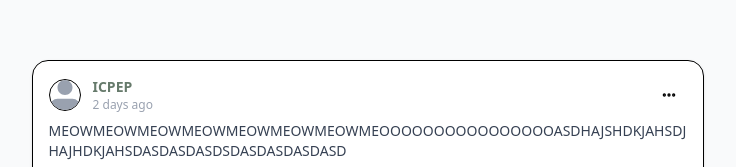
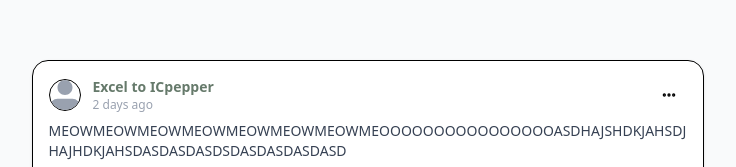
Before and after one commit to kemdav/Tambayan, a Next.js app: page /test/display-post-test in a window 1280 px wide. Shown: the part 127-294 px from the top of the page, without its empty margins (265-1001 px from the left). Built offline with nearby package versions, Linux system fonts and the light colour scheme.

Commit message:
fix: added recipient and isDetailed in display-post

```diff
--- a/src/app/components/ui/general/display-post-component.tsx
+++ b/src/app/components/ui/general/display-post-component.tsx
@@ -24,6 +24,8 @@ interface DisplayPostComponentProps {
   onLike?: () => void;
   onComment?: () => void;
   orgLabel?: string;
+  recipient?: string;
+  isDetailed?: boolean;
 }
 
 const EllipsisIcon = (props: React.SVGProps<SVGSVGElement>) => (
@@ -54,6 +56,8 @@ export const DisplayPostComponent: React.FC<DisplayPostComponentProps> = ({
   onLike,
   onComment,
   orgLabel: initialOrgLabel,
+  recipient,
+  isDetailed = true,
 }) => {
   const [showComment, setShowComment] = React.useState(false);
   const [showEdit, setShowEdit] = useState(false);
@@ -109,7 +113,13 @@ export const DisplayPostComponent: React.FC<DisplayPostComponentProps> = ({
           <AvatarIcon src={avatarSrc} alt={posterName} className="h-8 w-8 text-base" />
           <div className="flex flex-col">
             <span className="font-semibold text-sm text-neutral-muted-olive flex items-center gap-2">
-              {posterName}
+              {isDetailed ? (
+                <>
+                  {posterName}{recipient ? ` to ${recipient}` : ''}
+                </>
+              ) : (
+                posterName
+              )}
             </span>
             <span className="text-xs text-gray-400">{daysSincePosted} days ago</span>
           </div>
--- a/src/app/test/display-post-test/page.tsx
+++ b/src/app/test/display-post-test/page.tsx
@@ -19,8 +19,9 @@ export default function DisplayPostTestPage() {
   return (
     <div className="min-h-screen bg-gray-50 flex flex-col items-center justify-center p-4">
       <DisplayPostComponent
-        posterName="ICPEP"
+        posterName="Excel"
         avatarSrc={null}
+        recipient="ICpepper"
         daysSincePosted={2}
         content={
           "MEOWMEOWMEOWMEOWMEOWMEOWMEOWMEOOOOOOOOOOOOOOOOASDHAJSHDKJAHSDJHAJHDKJAHSDASDASDASDSDASDASDASDASD"
```
